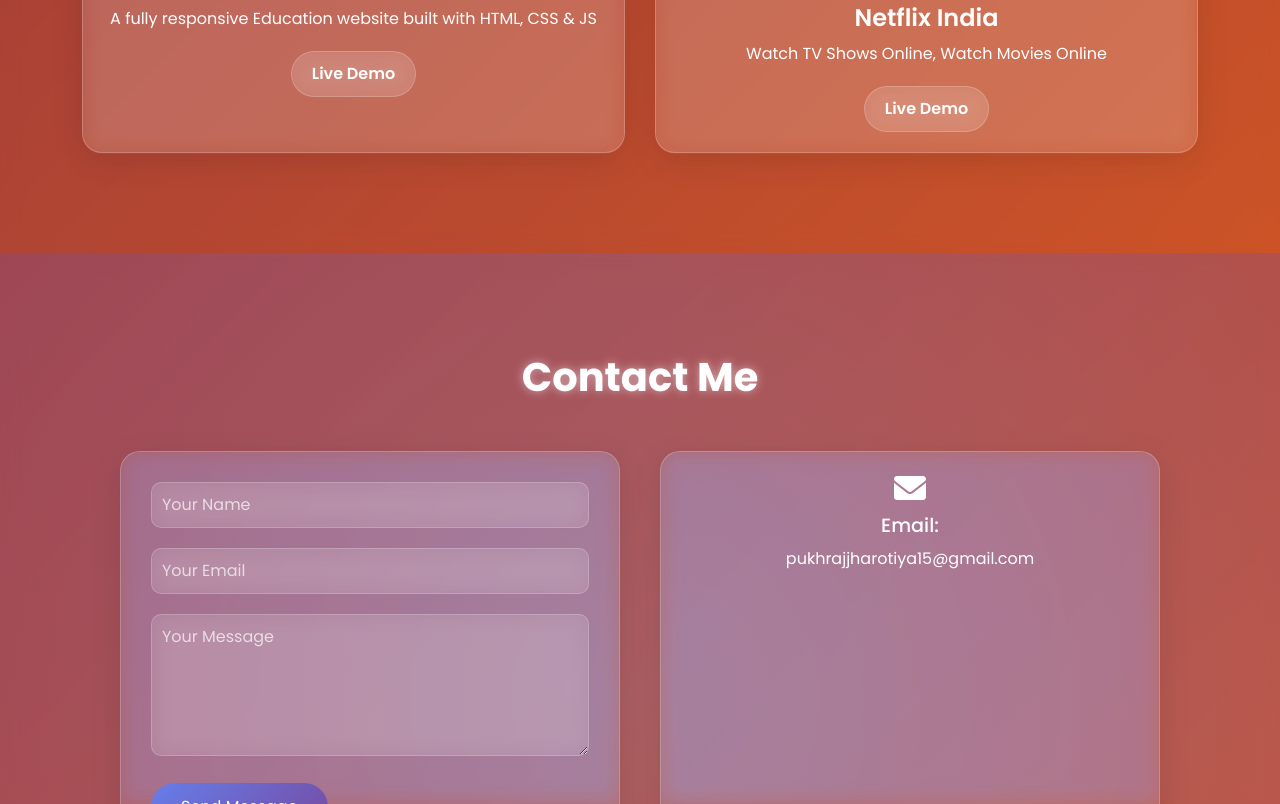
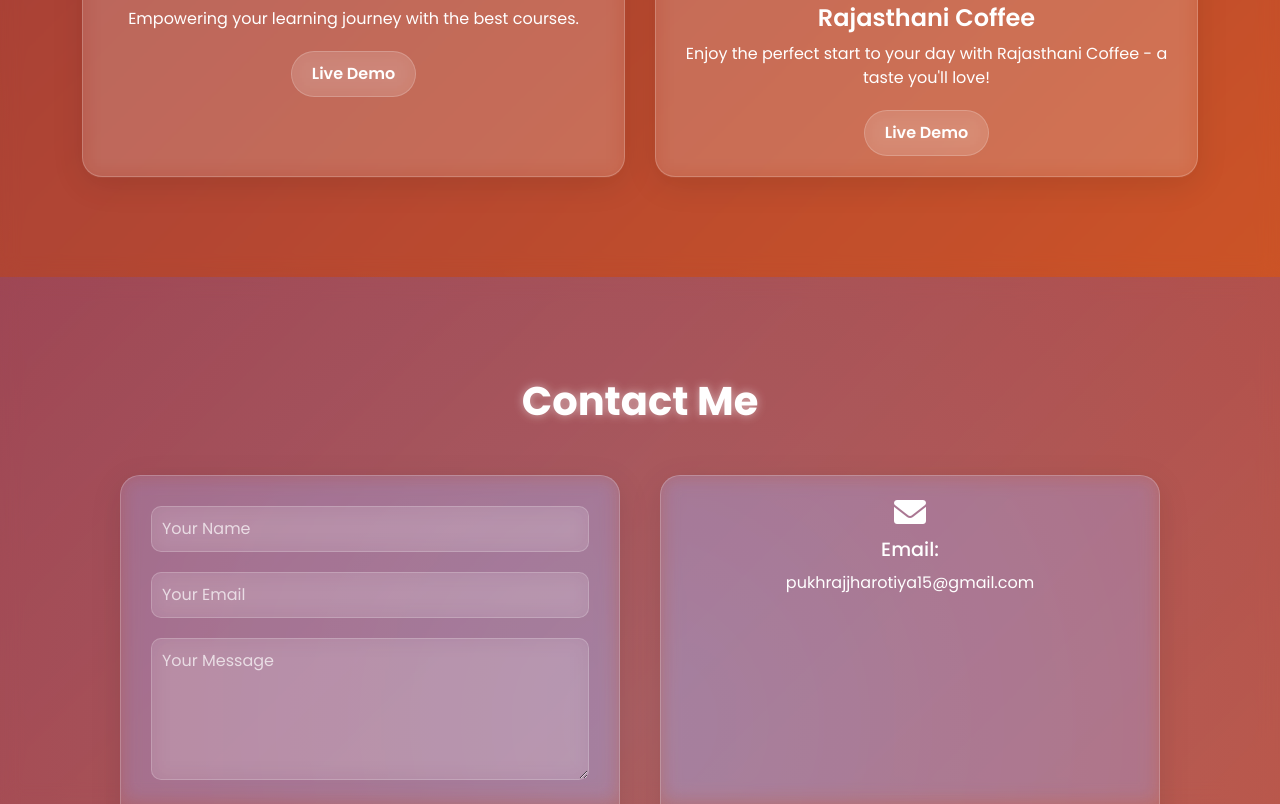
Before and after one commit to Student-Pukhraj/Portfolio-2.0, a plain HTML site: page index.html in a window 1280 px wide. Shown: the part 3380-4184 px from the top of the page. Drawn offline with nearby package versions, Linux system fonts and the light colour scheme.

Commit message:
Update index.html

```diff
--- a/index.html
+++ b/index.html
@@ -190,7 +190,7 @@
                </div>
                <div class="project-content">
                   <h3 class="project-title">Educational Website</h3>
-                  <p class="project-description">A fully responsive Education website built with HTML, CSS & JS</p>
+                  <p class="project-description">Empowering your learning journey with the best courses.</p>
                   <a href="https://eduweb-20.netlify.app/" target="_blank" class="project-link">Live Demo</a>
                </div>
             </div>
@@ -199,9 +199,9 @@
                   <img src="Project 2.png" alt="Project 2">
                </div>
                <div class="project-content">
-                  <h3 class="project-title">Netflix India</h3>
-                  <p class="project-description"> Watch TV Shows Online, Watch Movies Online</p>
-                  <a href="https://cwp-20.netlify.app/" target="_blank" class="project-link">Live Demo</a>
+                  <h3 class="project-title">Rajasthani Coffee</h3>
+                  <p class="project-description">Enjoy the perfect start to your day with Rajasthani Coffee - a taste you'll love!</p>
+                  <a href="https://rajasthancoffee-20.netlify.app/" target="_blank" class="project-link">Live Demo</a>
                </div>
             </div>
 
```
